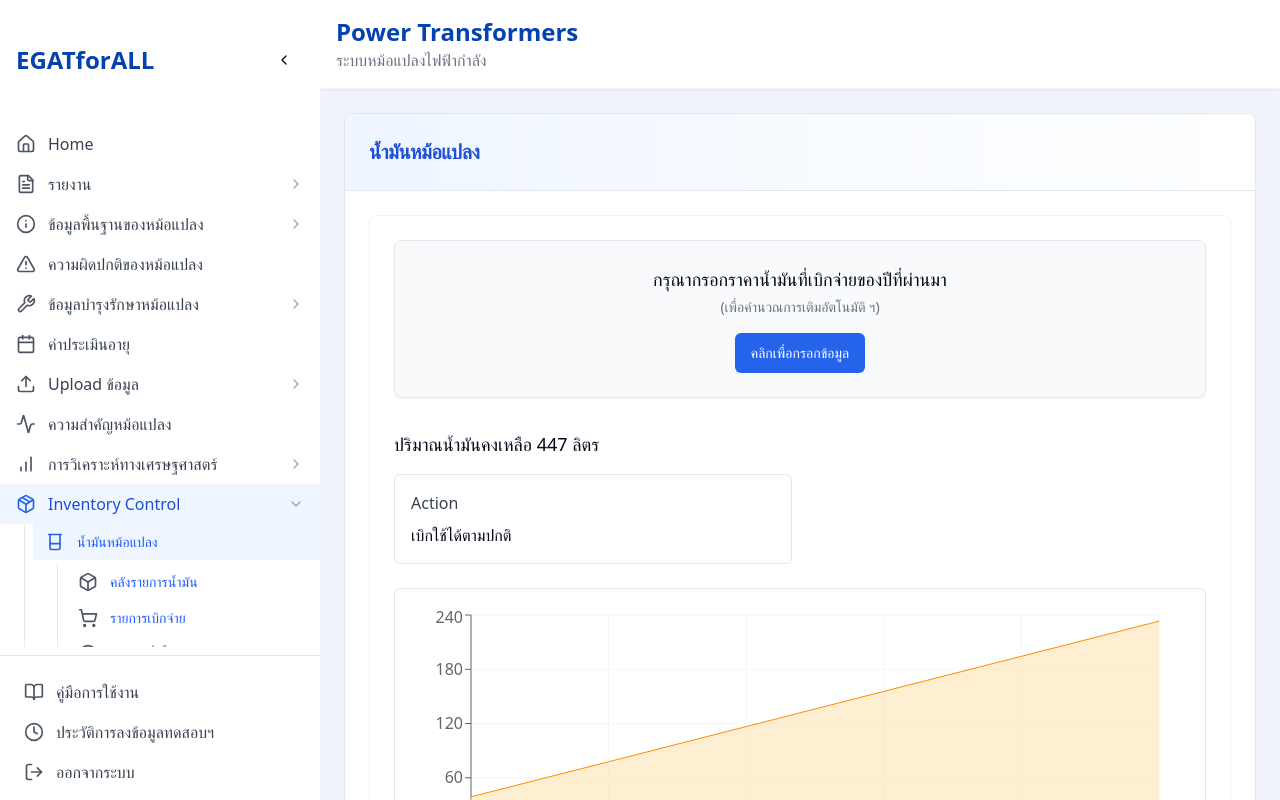
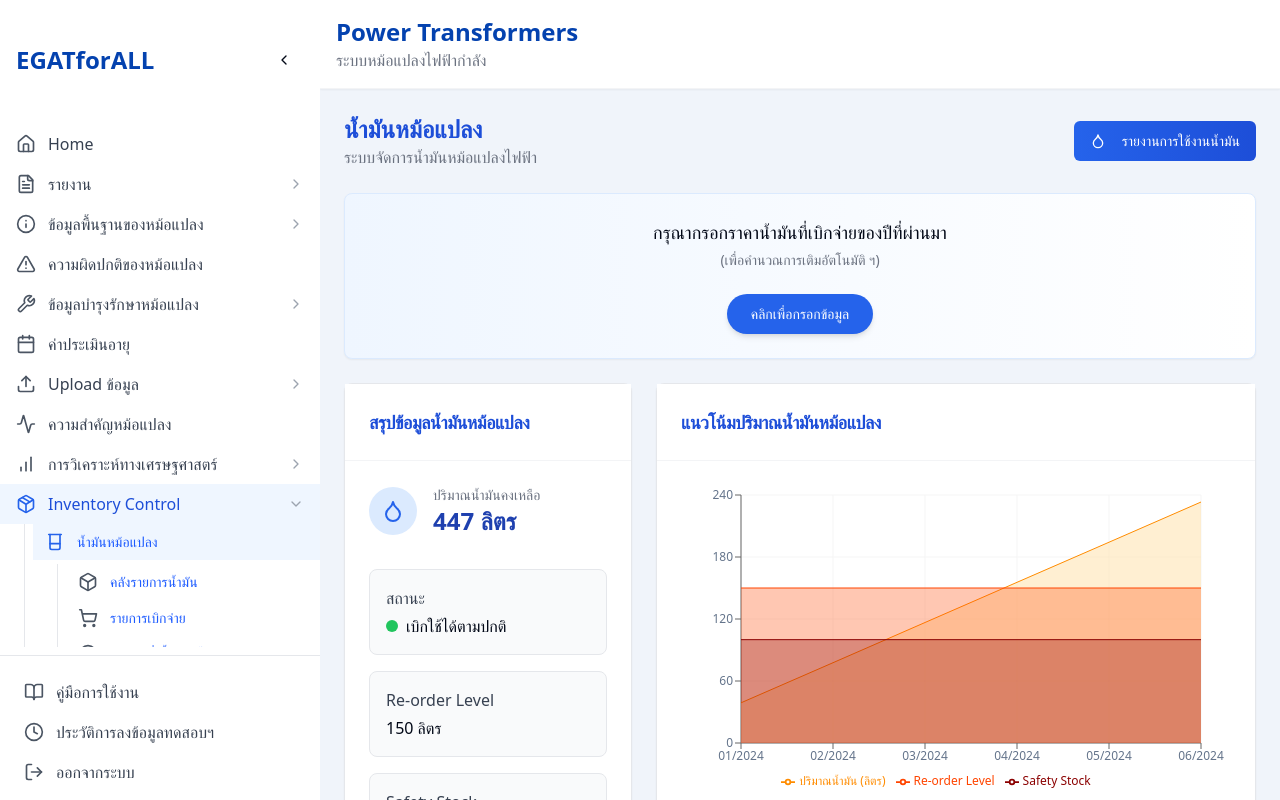
Before and after one commit to blymanor/egatforall-power-transformers, a React (Vite) app: page /inventory/oil in a window 1280 px wide. Built offline with nearby package versions, Linux system fonts and the light colour scheme.

Commit message:
Refactor: Improve Transformer Oil Inventory UI
Redesigned the Transformer Oil Inventory page for a more modern and user-friendly interface while retaining existing data and functionality.

```diff
--- a/src/pages/TransformerOilInventory.tsx
+++ b/src/pages/TransformerOilInventory.tsx
@@ -5,36 +5,66 @@ import { Card, CardContent, CardHeader, CardTitle } from "@/components/ui/card";
 import { Button } from "@/components/ui/button";
 import { AreaChart, Area, XAxis, YAxis, CartesianGrid, Tooltip, ResponsiveContainer, Legend } from "recharts";
 import { Table, TableHeader, TableRow, TableHead, TableBody, TableCell } from "@/components/ui/table";
+import { ChartContainer, ChartTooltip, ChartTooltipContent } from "@/components/ui/chart";
+import { Input } from "@/components/ui/input";
+import { NumberInput } from "@/components/ui/number-input";
+import { Pagination, PaginationContent, PaginationItem, PaginationLink, PaginationNext, PaginationPrevious } from "@/components/ui/pagination";
+import { Droplet } from "lucide-react";
 
 const data = [
-  { date: '01/2024', volume: 38.9 },
-  { date: '02/2024', volume: 77.7 },
-  { date: '03/2024', volume: 116.6 },
-  { date: '04/2024', volume: 155.5 },
-  { date: '05/2024', volume: 194.3 },
-  { date: '06/2024', volume: 233.2 },
+  { date: '01/2024', volume: 38.9, reorderLevel: 150, safetyStock: 100 },
+  { date: '02/2024', volume: 77.7, reorderLevel: 150, safetyStock: 100 },
+  { date: '03/2024', volume: 116.6, reorderLevel: 150, safetyStock: 100 },
+  { date: '04/2024', volume: 155.5, reorderLevel: 150, safetyStock: 100 },
+  { date: '05/2024', volume: 194.3, reorderLevel: 150, safetyStock: 100 },
+  { date: '06/2024', volume: 233.2, reorderLevel: 150, safetyStock: 100 },
 ];
+
+const chartConfig = {
+  volume: {
+    label: "ปริมาณน้ำมัน (ลิตร)",
+    color: "#FF8C00"
+  },
+  reorderLevel: {
+    label: "Re-order Level",
+    color: "#FF4500"
+  },
+  safetyStock: {
+    label: "Safety Stock",
+    color: "#8B0000"
+  }
+};
 
 const TransformerOilInventory = () => {
   return (
     <DashboardLayout>
-      <div className="p-6">
-        <Card className="max-w-full overflow-hidden">
-          <CardHeader className="bg-gradient-to-r from-blue-50 to-white p-6 border-b">
-            <CardTitle className="text-xl font-bold text-blue-700">
-              น้ำมันหม้อแปลง
-            </CardTitle>
-          </CardHeader>
-          <CardContent className="p-6">
-            <div className="max-w-6xl mx-auto bg-white rounded-lg shadow-sm p-6 border border-gray-100">
-              {/* Top card with title and action button */}
-              <Card className="mb-8 bg-gray-50 border border-gray-200">
+      <div className="p-6 animate-fade-in">
+        <div className="flex flex-col gap-6">
+          {/* Header section */}
+          <div className="flex flex-col md:flex-row justify-between items-start md:items-center gap-4">
+            <div>
+              <h1 className="text-2xl font-bold text-blue-700">น้ำมันหม้อแปลง</h1>
+              <p className="text-gray-500">ระบบจัดการน้ำมันหม้อแปลงไฟฟ้า</p>
+            </div>
+
+            <div className="flex items-center gap-3">
+              <Button
+                className="bg-gradient-to-r from-blue-600 to-blue-700 hover:from-blue-700 hover:to-blue-800 text-white"
+              >
+                <Droplet className="mr-2 h-4 w-4" />
+                รายงานการใช้งานน้ำมัน
+              </Button>
+            </div>
+          </div>
+
+          {/* Data input card */}
+          <Card className="bg-gradient-to-r from-blue-50 to-white border border-blue-100 shadow-sm hover:shadow-md transition-all duration-300">
             <CardContent className="p-6">
               <div className="text-center">
                 <h3 className="text-lg font-medium mb-1">กรุณากรอกราคาน้ำมันที่เบิกจ่ายของปีที่ผ่านมา</h3>
-                    <p className="text-sm text-gray-500 mb-2">(เพื่อคำนวณการเติมอัตโนมัติ ฯ)</p>
+                <p className="text-sm text-gray-500 mb-4">(เพื่อคำนวณการเติมอัตโนมัติ ฯ)</p>
                 <Button
-                      className="mt-2 bg-blue-600 hover:bg-blue-700 text-white px-4 py-2 rounded-md text-sm"
+                  className="mt-2 bg-blue-600 hover:bg-blue-700 text-white px-6 py-2 rounded-full text-sm font-medium shadow-md hover:shadow-lg transition-all"
                 >
                   คลิกเพื่อกรอกข้อมูล
                 </Button>
@@ -42,25 +72,66 @@ const TransformerOilInventory = () => {
             </CardContent>
           </Card>
 
-              {/* Oil inventory overview */}
-              <div className="mb-6">
-                <h3 className="text-lg font-medium mb-4">ปริมาณน้ำมันคงเหลือ 447 ลิตร</h3>
+          {/* Main content */}
+          <div className="grid grid-cols-1 lg:grid-cols-3 gap-6">
+            {/* Left column - Inventory summary */}
+            <div className="lg:col-span-1">
+              <Card className="h-full border border-gray-200 shadow-sm hover:shadow-md transition-all duration-300">
+                <CardHeader className="border-b border-gray-100 bg-white">
+                  <CardTitle className="text-lg font-semibold text-blue-700">สรุปข้อมูลน้ำมันหม้อแปลง</CardTitle>
+                </CardHeader>
+                <CardContent className="p-6">
+                  <div className="flex items-center justify-between mb-8">
+                    <div className="flex items-center">
+                      <div className="h-12 w-12 rounded-full bg-blue-100 flex items-center justify-center mr-4">
+                        <Droplet className="h-6 w-6 text-blue-600" />
+                      </div>
+                      <div>
+                        <p className="text-sm text-gray-500">ปริมาณน้ำมันคงเหลือ</p>
+                        <h3 className="text-2xl font-bold text-blue-800">447 ลิตร</h3>
+                      </div>
+                    </div>
+                  </div>
 
-                <div className="grid grid-cols-1 md:grid-cols-2 gap-4 mb-6">
-                  <div className="bg-white p-4 rounded-md border border-gray-200">
-                    <div className="text-gray-700 font-medium mb-2">Action</div>
+                  <div className="space-y-4">
+                    <div className="bg-gray-50 p-4 rounded-lg border border-gray-200">
+                      <div className="text-gray-700 font-medium mb-1">สถานะ</div>
+                      <div className="flex items-center">
+                        <div className="h-3 w-3 rounded-full bg-green-500 mr-2"></div>
                         <div className="text-base">เบิกใช้ได้ตามปกติ</div>
                       </div>
                     </div>
 
+                    <div className="bg-gray-50 p-4 rounded-lg border border-gray-200">
+                      <div className="text-gray-700 font-medium mb-1">Re-order Level</div>
+                      <div className="text-base">150 ลิตร</div>
+                    </div>
+
+                    <div className="bg-gray-50 p-4 rounded-lg border border-gray-200">
+                      <div className="text-gray-700 font-medium mb-1">Safety Stock</div>
+                      <div className="text-base">100 ลิตร</div>
+                    </div>
+                  </div>
+                </CardContent>
+              </Card>
+            </div>
+
+            {/* Right column - Chart and table */}
+            <div className="lg:col-span-2 space-y-6">
               {/* Chart */}
-                <div className="bg-white rounded-md border border-gray-200 p-4 h-80">
+              <Card className="border border-gray-200 shadow-sm hover:shadow-md transition-all duration-300">
+                <CardHeader className="border-b border-gray-100 bg-white">
+                  <CardTitle className="text-lg font-semibold text-blue-700">แนวโน้มปริมาณน้ำมันหม้อแปลง</CardTitle>
+                </CardHeader>
+                <CardContent className="p-6">
+                  <div className="h-80">
+                    <ChartContainer config={chartConfig}>
                       <ResponsiveContainer width="100%" height="100%">
                         <AreaChart data={data} margin={{ top: 10, right: 30, left: 0, bottom: 5 }}>
                           <CartesianGrid stroke="#f5f5f5" />
                           <XAxis dataKey="date" />
                           <YAxis />
-                      <Tooltip />
+                          <ChartTooltip content={<ChartTooltipContent />} />
                           <Legend />
                           <Area
                             type="monotone"
@@ -87,39 +158,39 @@ const TransformerOilInventory = () => {
                           />
                         </AreaChart>
                       </ResponsiveContainer>
+                    </ChartContainer>
                   </div>
-
-                {/* Legend */}
-                <div className="flex justify-end mt-3 gap-6">
-                  <div className="flex items-center">
-                    <div className="w-4 h-4 bg-orange-400 mr-2"></div>
-                    <span className="text-sm">Re-order Level</span>
-                  </div>
-                  <div className="flex items-center">
-                    <div className="w-4 h-4 bg-red-700 mr-2"></div>
-                    <span className="text-sm">Safety Stock</span>
-                  </div>
-                </div>
-              </div>
+                </CardContent>
+              </Card>
 
               {/* Data table */}
-              <div className="bg-white p-4 rounded-md border border-gray-200">
-                <h3 className="text-lg font-medium mb-4">ตารางข้อมูล</h3>
+              <Card className="border border-gray-200 shadow-sm hover:shadow-md transition-all duration-300">
+                <CardHeader className="border-b border-gray-100 bg-white flex flex-col md:flex-row justify-between items-start md:items-center">
+                  <CardTitle className="text-lg font-semibold text-blue-700">ตารางข้อมูล</CardTitle>
+
+                  <div className="w-full md:w-64 mt-2 md:mt-0">
+                    <Input
+                      placeholder="ค้นหาข้อมูล..."
+                      className="bg-white border border-gray-200"
+                    />
+                  </div>
+                </CardHeader>
+                <CardContent className="p-0">
                   <div className="overflow-x-auto">
-                  <Table className="bg-white">
+                    <Table>
                       <TableHeader>
                         <TableRow>
-                        <TableHead className="bg-gray-50">วันที่</TableHead>
-                        <TableHead className="bg-gray-50">ปริมาณ (ลิตร)</TableHead>
-                        <TableHead className="bg-gray-50">Re-order Level</TableHead>
-                        <TableHead className="bg-gray-50">Safety Stock</TableHead>
+                          <TableHead className="bg-gray-50 text-gray-700">วันที่</TableHead>
+                          <TableHead className="bg-gray-50 text-gray-700">ปริมาณ (ลิตร)</TableHead>
+                          <TableHead className="bg-gray-50 text-gray-700">Re-order Level</TableHead>
+                          <TableHead className="bg-gray-50 text-gray-700">Safety Stock</TableHead>
                         </TableRow>
                       </TableHeader>
                       <TableBody>
                         {data.map((row, index) => (
-                        <TableRow key={index}>
+                          <TableRow key={index} className="hover:bg-gray-50">
                             <TableCell>{row.date}</TableCell>
-                          <TableCell>{row.volume}</TableCell>
+                            <TableCell className="font-medium">{row.volume}</TableCell>
                             <TableCell>150</TableCell>
                             <TableCell>100</TableCell>
                           </TableRow>
@@ -127,10 +198,33 @@ const TransformerOilInventory = () => {
                       </TableBody>
                     </Table>
                   </div>
-              </div>
+
+                  <div className="py-4 px-6 border-t border-gray-100">
+                    <Pagination>
+                      <PaginationContent>
+                        <PaginationItem>
+                          <PaginationPrevious href="#" />
+                        </PaginationItem>
+                        <PaginationItem>
+                          <PaginationLink href="#" isActive>1</PaginationLink>
+                        </PaginationItem>
+                        <PaginationItem>
+                          <PaginationLink href="#">2</PaginationLink>
+                        </PaginationItem>
+                        <PaginationItem>
+                          <PaginationLink href="#">3</PaginationLink>
+                        </PaginationItem>
+                        <PaginationItem>
+                          <PaginationNext href="#" />
+                        </PaginationItem>
+                      </PaginationContent>
+                    </Pagination>
                   </div>
                 </CardContent>
               </Card>
+            </div>
+          </div>
+        </div>
       </div>
     </DashboardLayout>
   );
```
Lines whose indentation alone changed are shown as unchanged.
